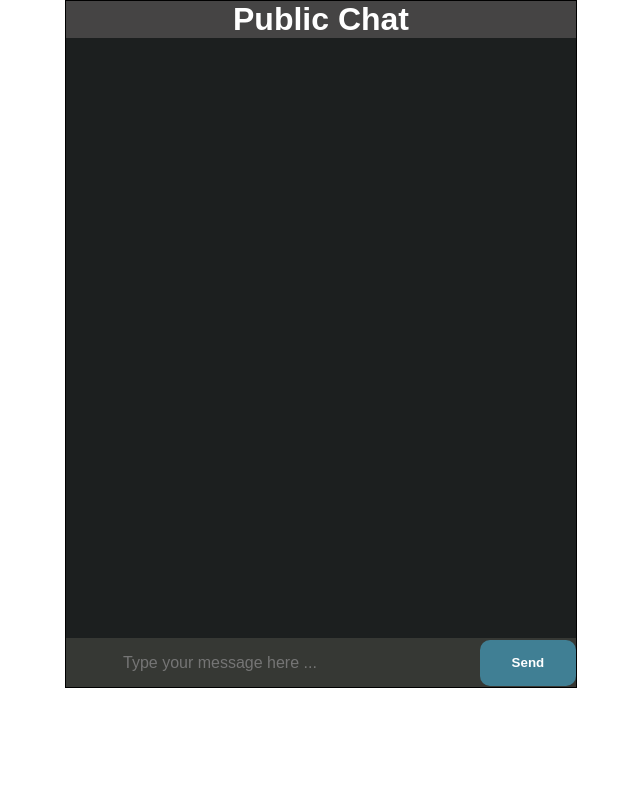
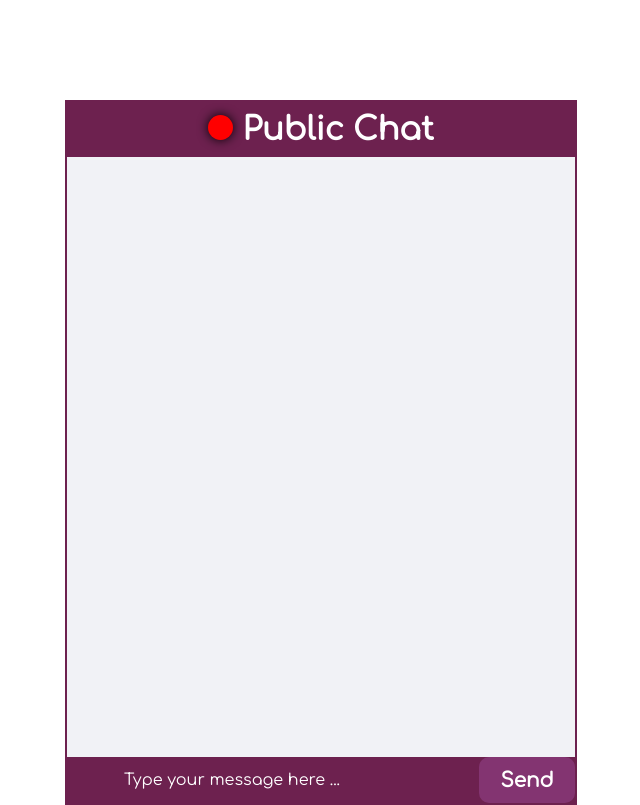
Before and after one commit to Khan2310/Public-Chat-App, a React (Create React App) app: page / in a window 1280 px wide. Shown: the whole page, without its empty margins (319-959 px from the left). Built offline with nearby package versions, Linux system fonts and the light colour scheme.

Commit message:
changes style sheet

```diff
--- a/public/index.html
+++ b/public/index.html
@@ -4,6 +4,9 @@
     <meta charset="utf-8">
     <meta name="viewport" content="width=device-width, initial-scale=1, shrink-to-fit=no">
     <meta name="theme-color" content="#000000">
+
+    <link href="https://fonts.googleapis.com/css?family=Comfortaa|Roboto+Mono" rel="stylesheet">
+    <link href="https://fonts.googleapis.com/css?family=Comfortaa" rel="stylesheet">
     <!--
       manifest.json provides metadata used when your web app is added to the
       homescreen on Android. See https://developers.google.com/web/fundamentals/engage-and-retain/web-app-manifest/
--- a/src/App.js
+++ b/src/App.js
@@ -1,7 +1,6 @@
 import React, { Component } from "react";
-import "./App.css";
 import "./styleChatApp.css";
-import Comp1 from "./messageContainer.js";
+import MessageContainer from "./messageContainer.js";
 
 class App extends Component {
   constructor(props) {
@@ -12,7 +11,8 @@ class App extends Component {
     this.state = {
       inputArray: [],
       inputText: "",
-      currenTime: ""
+      currenTime: "",
+      isLogin: false
     };
   }
 
@@ -29,6 +29,7 @@ class App extends Component {
 
   async eventHandler() {
     let person = {
+      name: "khan",
       text: this.state.inputText,
       dateTime: this.state.currenTime
     };
@@ -56,17 +57,21 @@ class App extends Component {
 
   render() {
     const showMessage = this.state.inputArray.map((item, idx) => {
-      return <Comp1 inputValueText={item} idProps={idx} key={idx} />;
+      return <MessageContainer inputValueText={item} idProps={idx} key={idx} />;
     });
     return (
       <div className="chatbox-head-container">
         <div className="chat-container">
           <div className="menu-content">
-            <h4>Public Chat</h4>
+            <div className="menu-content-title">
+              <h4>
+                <span className="red-dot" /> Public Chat
+              </h4>
+            </div>
           </div>
           <div className="message-container">{showMessage}</div>
           <div className="input-area">
-            <div className="input-box">
+            <div className="input-box-chat">
               <input
                 ref="inputBox"
                 className="input-text-area"
@@ -76,7 +81,7 @@ class App extends Component {
               />
             </div>
             <div className="send-button-box">
-              <button className="style-button" onClick={this.eventHandler}>
+              <button className="style-button-chat" onClick={this.eventHandler}>
                 Send
               </button>
             </div>
--- a/src/messageContainer.js
+++ b/src/messageContainer.js
@@ -5,8 +5,17 @@ export default class MessageContainer extends Component {
   render() {
     return (
       <div id={this.props.idProps} className="message-content">
-        <div className="message-text-holder"><p className="message-text">{this.props.inputValueText.text}</p></div>
-        <div className="message-time-holder"><p className="message-time">{this.props.inputValueText.dateTime}</p></div>
+        <div className="message-text-holder">
+          <p className="message-text">
+            <span className="person-name">
+              {this.props.inputValueText.name}:
+            </span>
+            {this.props.inputValueText.text}
+          </p>
+        </div>
+        <div className="message-time-holder">
+          <p className="message-time">{this.props.inputValueText.dateTime}</p>
+        </div>
       </div>
     );
   }
--- a/src/styleChatApp.css
+++ b/src/styleChatApp.css
@@ -9,21 +9,71 @@
 }
 
 .chat-container {
-  border: 1px solid black;
+  border: 2px solid #6d214f;
+  margin-top: 100px;
   width: 100%;
 }
 
 .menu-content {
-  text-align: center;
+  display: flex;
+  align-items: center;
   color: white;
   font-size: 2em;
   font-weight: bold;
+  font-family: "Comfortaa", cursive;
+  padding: 10px 0px;
+  margin: auto;
+  background-color: #6d214f;
+}
+.menu-content-title {
+  margin: auto;
+}
+.menu-content-title h4 {
   margin: 0px;
-  background-color: #454444;
 }
-.menu-content h4,
-h6 {
+
+.red-dot {
+  color: black;
+  height: 25px;
+  width: 25px;
+  background-color: red;
+  border-radius: 50%;
+  box-shadow: 0px 0px 11px 0px;
+  display: inline-block;
+}
+
+.drop-down-icon {
+  height: 40px;
+  width: 40px;
   margin: auto;
+}
+
+.menu-content-dropdown {
+}
+
+.dropdown-content {
+  display: none;
+  font-size: 0.5em;
+  position: absolute;
+  background-color: #6d214f;
+  box-shadow: 0px 8px 16px 0px rgba(0, 0, 0, 0.2);
+  z-index: 1;
+}
+
+.dropdown-content a {
+  color: white;
+  padding: 12px 16px;
+  text-decoration: none;
+  display: block;
+}
+
+.dropdown-content a:hover {
+  background-color: #b53471;
+  cursor: pointer;
+}
+
+.menu-content-dropdown:hover .dropdown-content {
+  display: block;
 }
 
 .message-container {
@@ -31,7 +81,7 @@ h6 {
   height: 600px;
   overflow: auto;
   flex-wrap: wrap;
-  background-color: #1c1f1f;
+  background-color: #f1f2f6;
 }
 .message-content {
   display: flex;
@@ -47,7 +97,7 @@ h6 {
 } */
 
 .message-text-holder {
-  background-color: #576574;
+  background-color: #ced6e0;
   border-radius: 10px;
   line-height: 35px;
   max-width: 70%;
@@ -55,75 +105,90 @@ h6 {
   margin: 0px;
   font-size: 2em;
   padding: 10px 25px;
-  color: white;
-  font-family: Monospace;
+  color: black;
 }
-.message-text{
+.message-text {
   margin: auto;
+  font-family: "Comfortaa", cursive;
 }
 
-.message-time-holder{
+.person-name {
+  color: #b2307f;
+  font-weight: bold;
+}
+
+.message-text-holder:hover {
+  color: black;
+  box-shadow: 10px 5px 1px 0px;
+}
+
+.message-time-holder {
   display: flex;
   flex-direction: row;
   margin: auto 10px;
   justify-content: flex-start;
-
 }
 
-.message-time{
-  color: #1c1f1f;
-  background-color: #1c1f1f;
-  visibility:hidden;
+.message-time {
+  visibility: hidden;
 }
-.message-content:hover .message-time{
-  visibility:visible;
-  background-color: #576574;
+.message-content:hover .message-time {
+  visibility: visible;
+  background-color: #ced6e0;
   border-radius: 15px;
   line-height: 15px;
   padding: 5px 15px;
-  color: white;
-  font-family: Monospace;
+  color: black;
+  font-family: "Roboto Mono", monospace;
 }
 
 .input-area {
   display: flex;
   align-items: center;
-  background-color: #363834;
+  background-color: #6d214f;
 }
-.input-box {
+.input-box-chat {
   display: flex;
   margin-left: 25px;
   padding: 2px;
   flex: 4;
   word-wrap: break-word;
+  background-color: #6d214f;
 }
 
 .input-text-area {
   border: none;
+  outline: none;
   font-size: 1em;
-  background-color: #363834;
+  font-family: "Comfortaa", cursive;
+  background-color: #6d214f;
   color: white;
   margin-left: 5px;
   padding: 5px 25px;
   width: 100%;
-  height: 35px;
+}
+
+::placeholder {
+  color: white;
 }
 .send-button-box {
   border-radius: 10px;
   flex: 1;
 }
 
-.style-button {
+.style-button-chat {
   border: none;
   font-weight: bold;
+  font-family: "Comfortaa", cursive;
+  font-size: 20px;
   cursor: pointer;
   border-radius: 10px;
-  background-color: #407F94;
+  background-color: #833471;
   color: white;
   width: 100%;
   height: 46px;
 }
 
-.style-button:hover {
-  background-color: #6A97A6;
+.style-button-chat:hover {
+  background-color: #b53471;
 }
```
Also changed, not shown: src/mycodesdf.js (deleted, +0 -46 lines).
